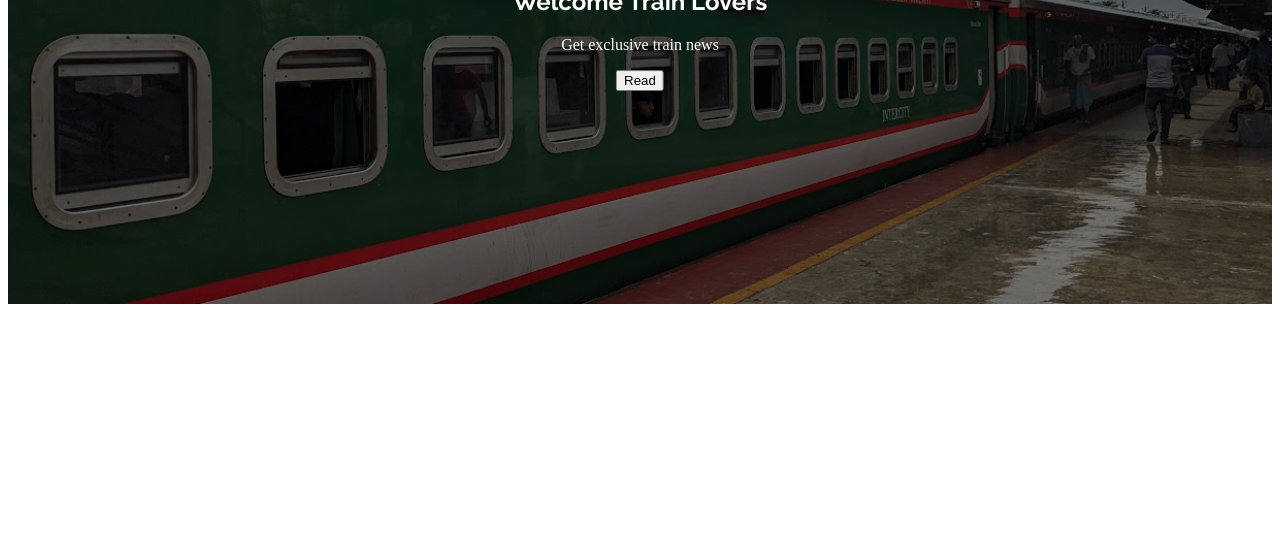
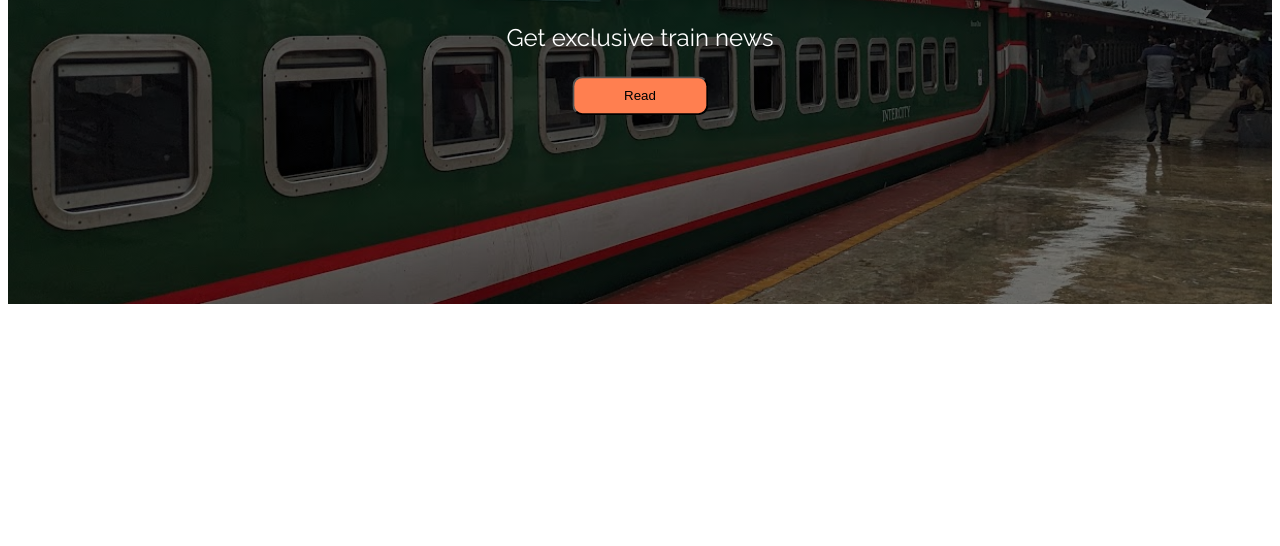
Before and after one commit to f4him-s/revise-class, a plain HTML site: page index.html in a window 1280 px wide. Shown: the part 254-800 px from the top of the page. Drawn offline with Linux system fonts and the light colour scheme.

Commit message:
Copleted header part

```diff
--- a/index.html
+++ b/index.html
@@ -4,12 +4,9 @@
     <meta charset="UTF-8" />
     <meta name="viewport" content="width=device-width, initial-scale=1.0" />
     <title>Revise What Learned</title>
-    <link rel="preconnect" href="https://fonts.googleapis.com" />
-    <link rel="preconnect" href="https://fonts.gstatic.com" crossorigin />
-    <link
-      href="https://fonts.googleapis.com/css2?family=Raleway:wght@700&display=swap"
-      rel="stylesheet"
-    />
+    <link rel="preconnect" href="https://fonts.googleapis.com">
+    <link rel="preconnect" href="https://fonts.gstatic.com" crossorigin>
+    <link href="https://fonts.googleapis.com/css2?family=Raleway:wght@400;700&display=swap" rel="stylesheet">
     <link rel="stylesheet" href="style.css" />
   </head>
   <body>
--- a/style.css
+++ b/style.css
@@ -9,11 +9,23 @@
 .heroText{
     text-align: center;
     position: absolute;
-    top:50%;
+    top:45%;
     left:50%;
     transform: translate(-50%, -50%);
     color: white;
 }
 .heroText h2{
     font-family: 'Raleway', sans-serif;
+    font-size: 48px;
 }
+.heroText p{
+    font-family: 'Raleway';
+    font-weight: 400;
+    font-size: 24px;
+}
+.heroText button{
+    padding: 10px 50px;
+    border-radius: 10px;
+    background-color:coral;
+
+}
```
